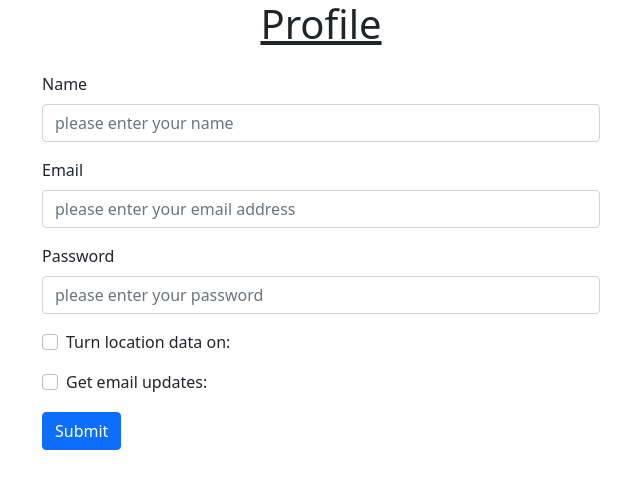
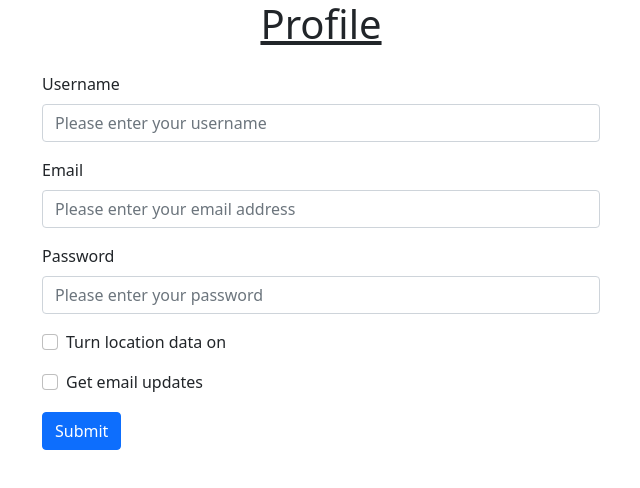
Before and after one commit to Least-Valuable-Painters/ABQ-Wildlife, a React (Create React App) app in the folder frontend/: page /user in a window 1280 px wide. Shown: the top 488 px of the page, without its empty margins (319-959 px from the left). Built offline with nearby package versions, Linux system fonts and the light colour scheme.

Commit message:
updated form formatting

```diff
--- a/frontend/package.json
+++ b/frontend/package.json
@@ -16,6 +16,7 @@
     "react-bootstrap": "^2.4.0",
     "react-dom": "^18.0.0",
     "react-dropzone": "^12.0.4",
+    "react-icons": "^4.4.0",
     "react-redux": "^8.0.0-beta.3",
     "react-router-bootstrap": "^0.26.1",
     "react-router-dom": "^6.2.2",
--- a/frontend/src/ui/User.js
+++ b/frontend/src/ui/User.js
@@ -8,24 +8,24 @@ export function User () {
     <Container>
       <Row>
         <Col>
-      <Form className="w-50 mx-auto">
+      <Form className="w-50 mx-auto" id="contact" action="../../../backend/src/apis" method="post">
         <FormGroup className="mt-3">
-          <FormLabel>Name</FormLabel>
-          <FormControl type="name" placeholder="please enter your name"></FormControl>
+          <FormLabel>Username</FormLabel>
+          <FormControl type="username" placeholder="Please enter your username"></FormControl>
         </FormGroup>
         <FormGroup className="mt-3">
           <FormLabel>Email</FormLabel>
-          <FormControl type="email" placeholder="please enter your email address"></FormControl>
+          <FormControl type="email" placeholder="Please enter your email address"></FormControl>
         </FormGroup>
         <FormGroup className="mt-3">
           <FormLabel>Password</FormLabel>
-          <FormControl type="password" placeholder="please enter your password"></FormControl>
+          <FormControl type="password" placeholder="Please enter your password"></FormControl>
         </FormGroup>
         <FormGroup controlId="formBasicCheckbox">
-          <FormCheck className="mt-3" type="checkbox" label="Turn location data on:" />
+          <FormCheck className="mt-3" type="checkbox" label="Turn location data on" />
         </FormGroup>
         <FormGroup controlId="formBasicCheckbox">
-          <FormCheck className="mt-3" type="checkbox" label="Get email updates:" />
+          <FormCheck className="mt-3" type="checkbox" label="Get email updates" />
         </FormGroup>
         <Button className="mt-3" variant="primary">Submit</Button>
       </Form>
```
Also changed, not shown: 1 other file (tests, documents, lock files or other folders).
